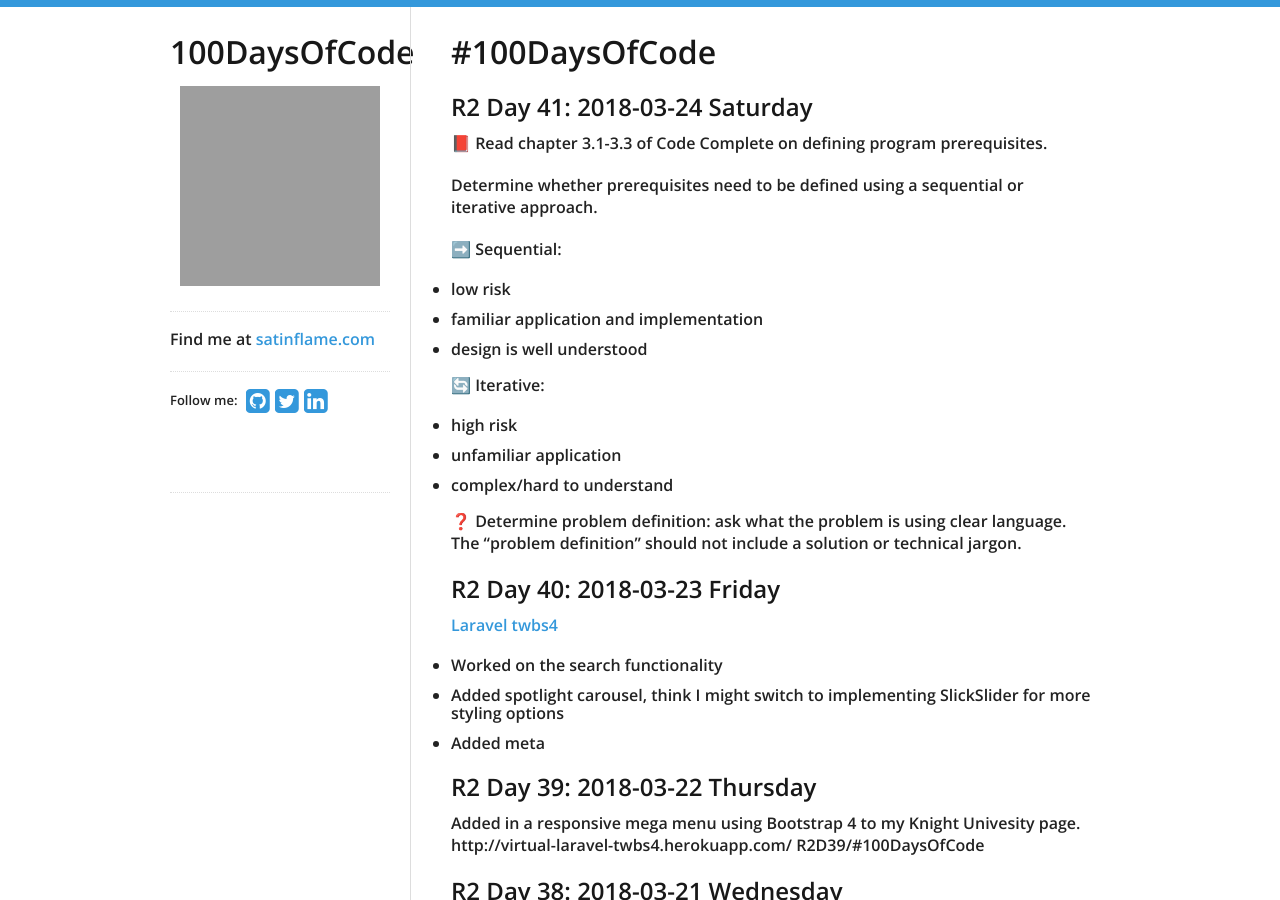
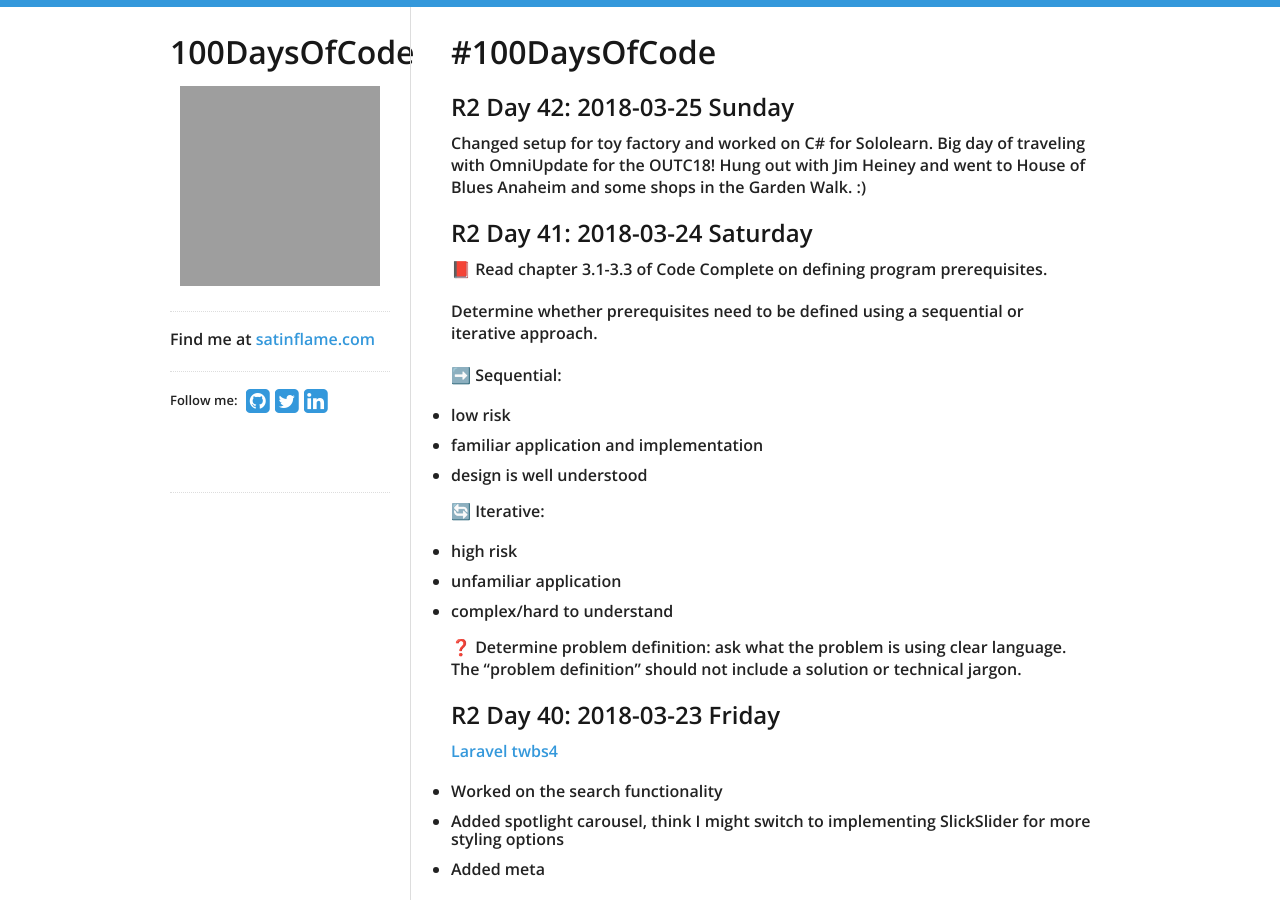
Before and after one commit to virtual/100daysofcode, a Jekyll site: the page built from index.md, in a window 1280 px wide and 900 px high. Built offline with Jekyll 4.4.1, drawn with Linux system fonts in a browser that asks for light colours; nearby versions of some CDN libraries; our own code applies the rules of GitHub Pages for plain Markdown files; grey boxes are pictures that could not be loaded.

Commit message:
Update index.md

```diff
--- a/index.md
+++ b/index.md
@@ -1,4 +1,8 @@
 # #100DaysOfCode
+
+## R2 Day 42: 2018-03-25 Sunday
+
+Changed setup for toy factory and worked on C# for Sololearn. Big day of traveling with OmniUpdate for the OUTC18! Hung out with Jim Heiney and went to House of Blues Anaheim and some shops in the Garden Walk. :)
 
 ## R2 Day 41: 2018-03-24 Saturday
 
```
